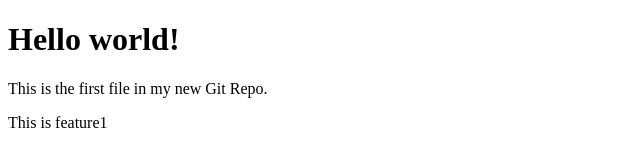
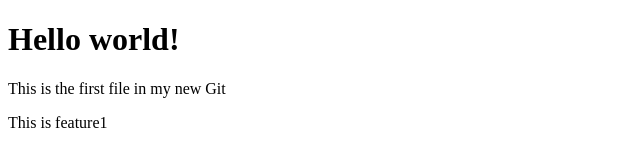
Before and after one commit to abdulvajid4525/git-demo, a plain HTML site: page index.html in a window 1280 px wide. Shown: the full height of the page, 0-640 px from the left. Drawn offline with Linux system fonts and the light colour scheme.

Commit message:
conflict

```diff
--- a/index.html
+++ b/index.html
@@ -6,7 +6,7 @@
 <body>
 
 <h1>Hello world!</h1>
-<p>This is the first file in my new Git Repo.</p>
+<p>This is the first file in my new Git</p>
 <p>This is feature1</p>
 
 </body>
```
